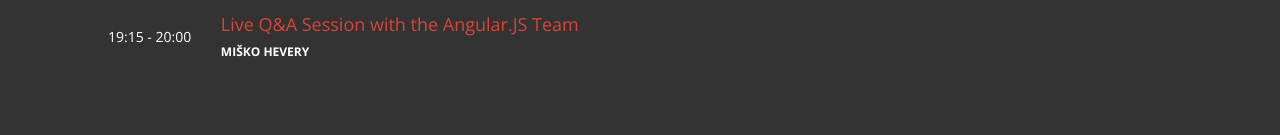
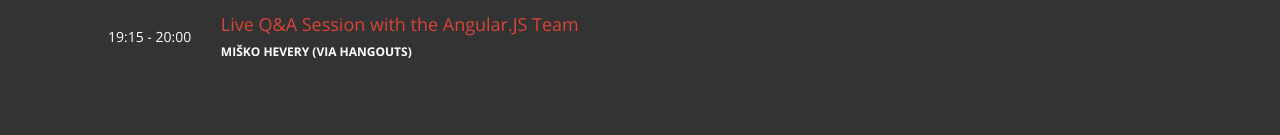
Before and after one commit to gdg-israel/ng-conf-2014, a website: page index.html in a window 1280 px wide. Shown: the part 2315-2450 px from the top of the page. Drawn offline with nearby package versions, Linux system fonts and the light colour scheme.

Commit message:
Add "via Hangouts" next to Misko's talk

```diff
--- a/index.html
+++ b/index.html
@@ -332,7 +332,7 @@
 						<td>19:15 - 20:00</td>
 						<td colspan="2">
 							<h4 class="event">Live Q&amp;A Session with the Angular.JS Team</h4>
-							<h6 class="speaker">Miško Hevery</h6>
+							<h6 class="speaker">Miško Hevery (via Hangouts)</h6>
 						</td>
 					</tr>
 				</tbody>
```
